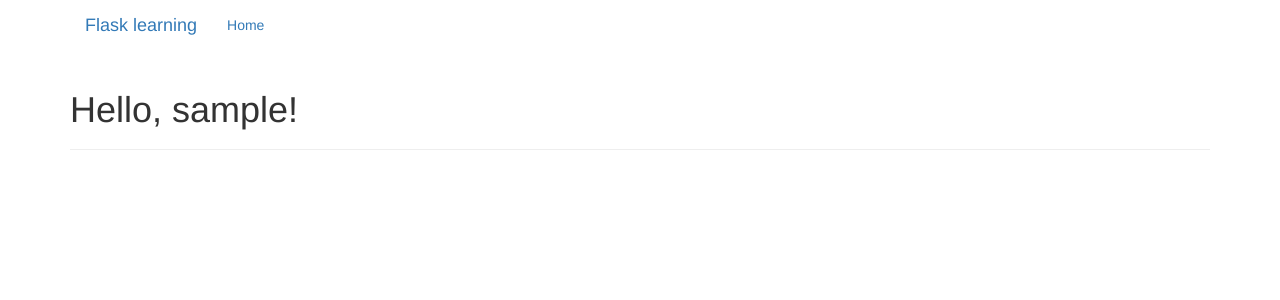
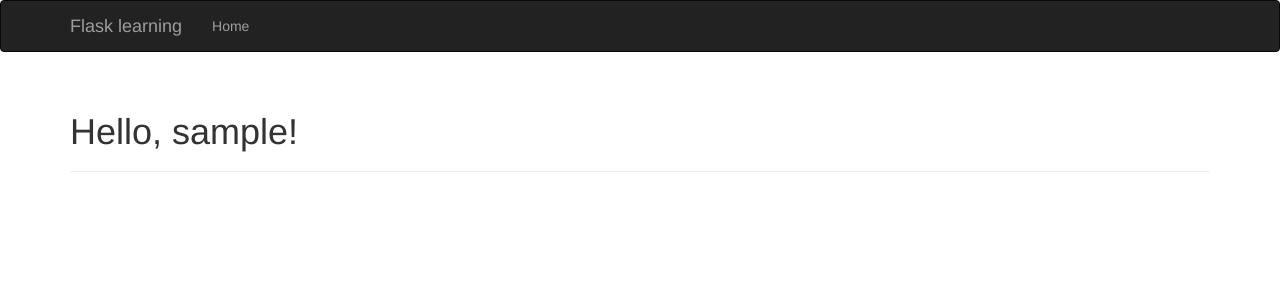
Before and after one commit to zltshadow/flask-learning-364, a Flask app: a page that uses templates/user.html in a window 1280 px wide. Shown: the top 300 px of the page. Run offline with Flask 2, Linux system fonts and the light colour scheme; some libraries are stand-ins or nearby versions.

Commit message:
use Flask-Bootstrap

```diff
--- a/templates/user.html
+++ b/templates/user.html
@@ -3,7 +3,7 @@
 {% block title %}Flask learning{% endblock %}
 
 {% block navbar %}
-<div class="narbar narbar=inverse" role="navigation">
+<div class="navbar navbar-inverse" role="navigation">
     <div class="container">
         <div class="navbar-header">
             <button type="button" class="navbar-toggle" data-toggle="collapse" data-target=".navbar-collapse">
@@ -26,7 +26,7 @@
 {% block content %}
 <div class="container">
     <div class="page-header">
-		<h1>Hello, {{name}}!</h1>
+        <h1>Hello, {{ name }}!</h1>
     </div>
 </div>
 {% endblock %}
```
Lines whose indentation alone changed are shown as unchanged.
